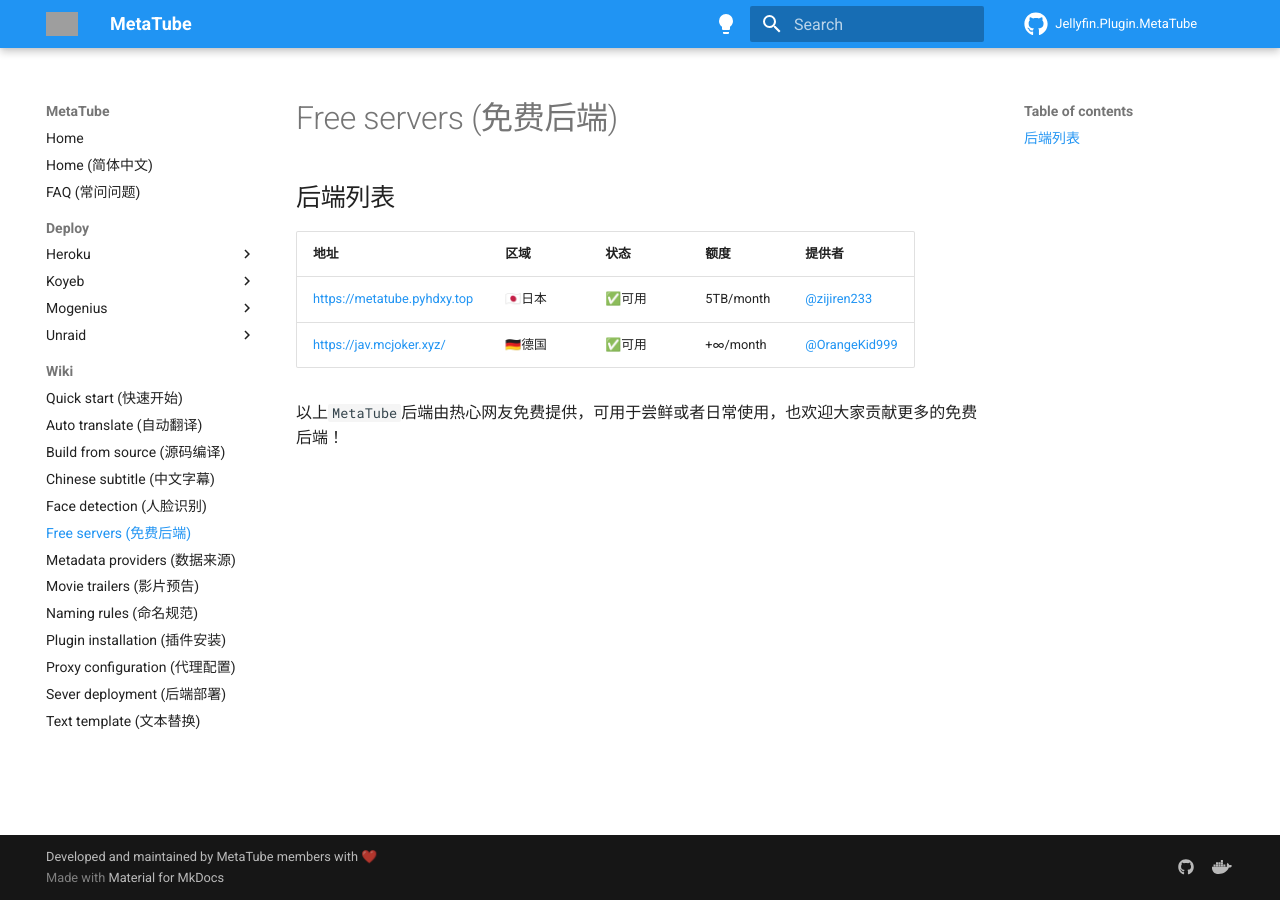
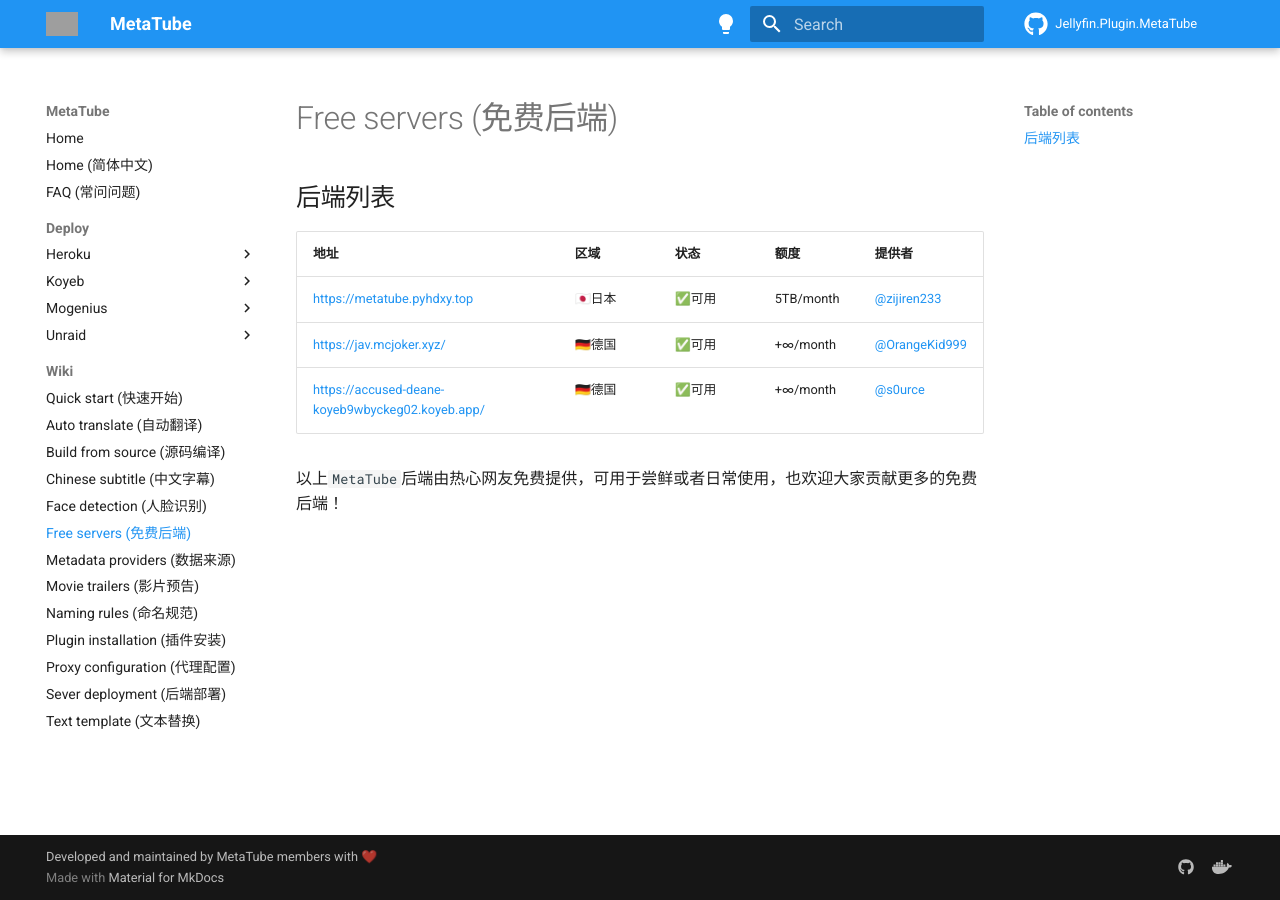
Before and after one commit to metatube-community/metatube-community.github.io, an MkDocs documentation site: the page built from docs/wiki/free-servers.md, in a window 1280 px wide. Built offline with MkDocs 1.6.1 and Material for MkDocs 9.7.7, drawn with Linux system fonts in a browser that asks for light colours; comment, search, counter and statistics services are not loaded; grey boxes are pictures that could not be loaded.

Commit message:
add new free servers (#2)

```diff
--- a/docs/wiki/free-servers.md
+++ b/docs/wiki/free-servers.md
@@ -6,5 +6,6 @@
 |-----|-----|------|-----|-------|
 | [https://metatube.pyhdxy.top](https://metatube.pyhdxy.top) | 🇯🇵日本 | ✅可用 | 5TB/month | [@zijiren233](https://github.com/zijiren233) |
 | [https://jav.mcjoker.xyz/](https://jav.mcjoker.xyz/) | 🇩🇪德国 | ✅可用 | +∞/month | [@OrangeKid999](https://t.me/OrangeKid999) |
+| [https://accused-deane-koyeb9wbyckeg02.koyeb.app/](https://accused-deane-koyeb9wbyckeg02.koyeb.app/) | 🇩🇪德国 | ✅可用 | +∞/month | [@s0urce](https://t.me/s0urce1911) |
 
 以上`MetaTube`后端由热心网友免费提供，可用于尝鲜或者日常使用，也欢迎大家贡献更多的免费后端！
```
